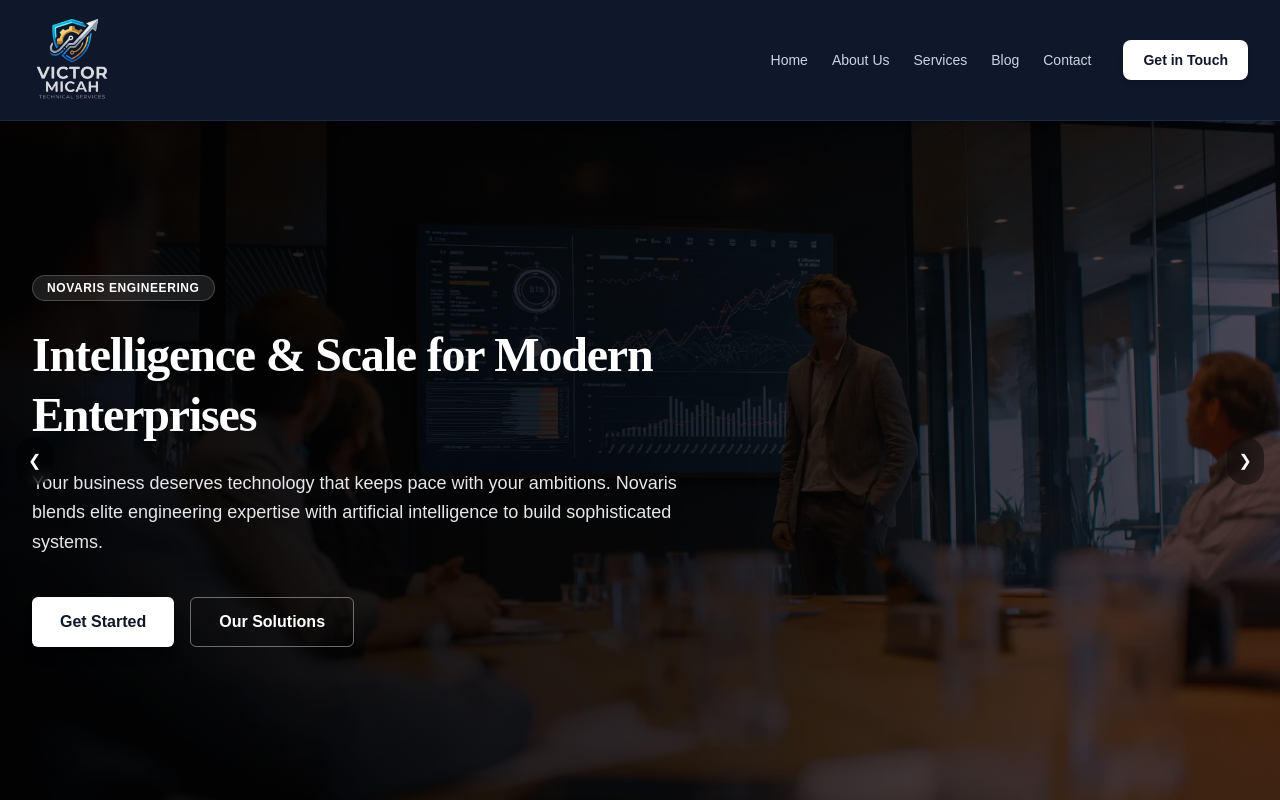
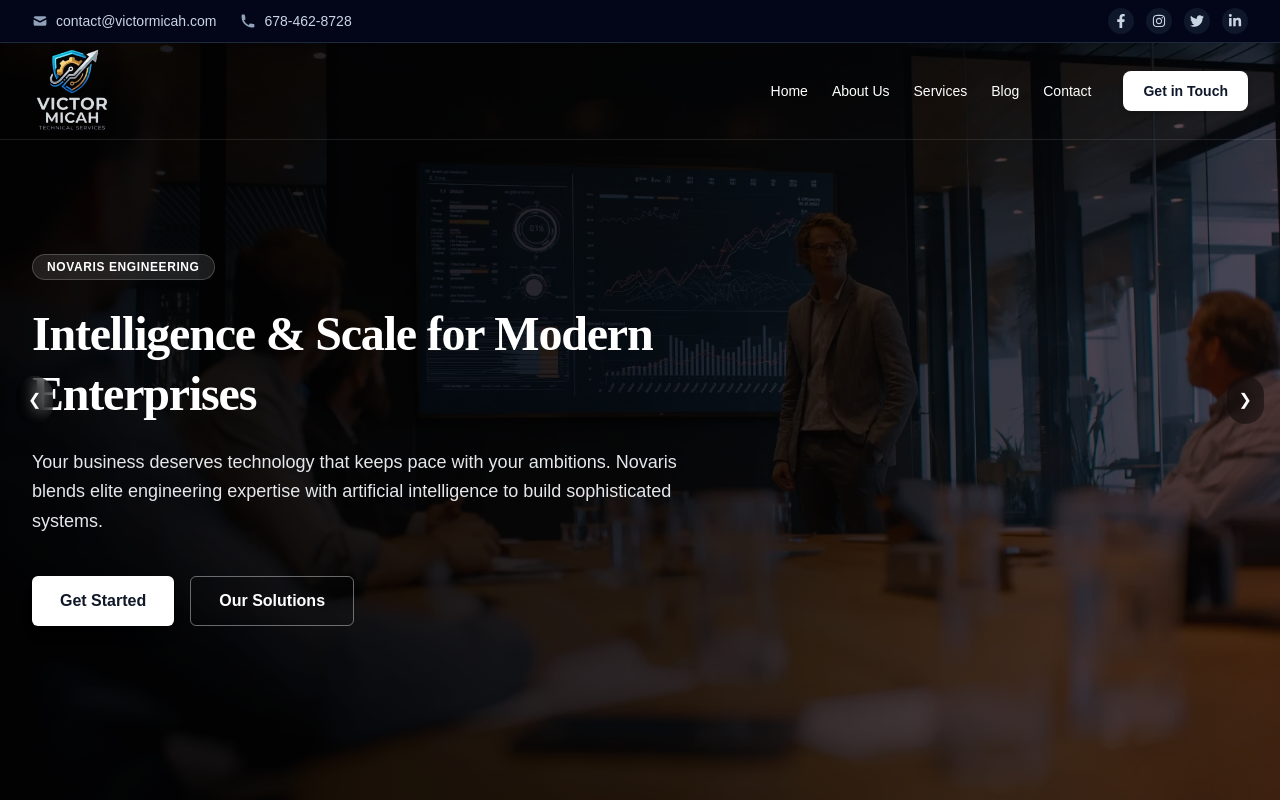
Before and after one commit to anujkaundal25/victor-micah, a Next.js app: page / in a window 1280 px wide. Shown: the top 800 px of the page. Built offline with nearby package versions, Linux system fonts and the light colour scheme.

Commit message:
create anew landing page

```diff
--- a/package.json
+++ b/package.json
@@ -10,7 +10,8 @@
   "dependencies": {
     "next": "16.3.1",
     "react": "19.2.8",
-    "react-dom": "19.2.8"
+    "react-dom": "19.2.8",
+    "react-icons": "^5.7.0"
   },
   "devDependencies": {
     "@tailwindcss/postcss": "^4",
--- a/src/component/sections/HeroSection.jsx
+++ b/src/component/sections/HeroSection.jsx
@@ -41,7 +41,7 @@
   };
 
   return (
-    <section className="relative w-full h-[85vh] min-h-[600px] overflow-hidden bg-gray-900 text-white">
+    <section className="relative w-full h-[85vh] min-h-screen overflow-hidden bg-gray-900 text-white pt-20">
       {/* Smooth Sliding Background Track */}
       <div
         className="absolute inset-0 flex transition-transform duration-1000 ease-in-out"
--- a/src/component/ui/Footer.jsx
+++ b/src/component/ui/Footer.jsx
@@ -20,7 +20,7 @@
             </p>
             <div className="space-y-2 text-sm text-slate-300 pt-2">
               <p className="flex items-center gap-2">
-                <span className="font-medium text-white">Email:</span> contact@medintegrity.com
+                <span className="font-medium text-white">Email:</span> contact@victormicah.com
               </p>
               <p className="flex items-center gap-2">
                 <span className="font-medium text-white">Phone:</span> 6784628728
--- a/src/component/ui/Header.jsx
+++ b/src/component/ui/Header.jsx
@@ -1,9 +1,40 @@
 "use client";
 
-import React, { useState } from 'react';
+import React, { useState, useEffect } from 'react';
+import { FaFacebookF, FaInstagram, FaTwitter, FaLinkedinIn } from 'react-icons/fa';
+import { HiMail, HiPhone } from 'react-icons/hi';
 
 function Header() {
   const [isMobileMenuOpen, setIsMobileMenuOpen] = useState(false);
+  const [showMainHeader, setShowMainHeader] = useState(false);
+  const [lastScrollY, setLastScrollY] = useState(0);
+
+  // Track scroll direction to show/hide main header only after scrolling past top bar
+  useEffect(() => {
+    const handleScroll = () => {
+      const currentScrollY = window.scrollY;
+
+      // Only activate fixed/hiding behavior after scrolling past the top bar (approx 45px)
+      if (currentScrollY > 45) {
+        if (currentScrollY > lastScrollY) {
+          // Scrolling DOWN -> Hide main header
+          setShowMainHeader(false);
+          setIsMobileMenuOpen(false);
+        } else {
+          // Scrolling UP -> Show main header
+          setShowMainHeader(true);
+        }
+      } else {
+        // At the very top, keep main header in its normal static position
+        setShowMainHeader(false);
+      }
+
+      setLastScrollY(currentScrollY);
+    };
+
+    window.addEventListener('scroll', handleScroll, { passive: true });
+    return () => window.removeEventListener('scroll', handleScroll);
+  }, [lastScrollY]);
 
   const pages = [
     { name: 'Home', href: '#home' },
@@ -13,16 +44,66 @@
     { name: 'Contact', href: '#contact' },
   ];
 
+  const socialLinks = [
+    { name: 'Facebook', href: 'https://facebook.com', icon: <FaFacebookF size={14} /> },
+    { name: 'Instagram', href: 'https://instagram.com', icon: <FaInstagram size={14} /> },
+    { name: 'Twitter', href: 'https://twitter.com', icon: <FaTwitter size={14} /> },
+    { name: 'LinkedIn', href: 'https://linkedin.com', icon: <FaLinkedinIn size={14} /> },
+  ];
+
   return (
-    <header className="bg-slate-900 text-white shadow-md sticky top-0 z-50 border-b border-slate-800">
+    // Added absolute positioning and explicit transparent dark context so it overlays the hero image cleanly
+    <header className="absolute top-0 left-0 w-full z-50 text-white bg-transparent">
+
+      {/* Top Header - Scrolls away normally */}
+      <div className="bg-slate-950 border-b border-slate-800 text-slate-300 text-xs sm:text-sm py-2 px-4 sm:px-6 lg:px-8">
+        <div className="max-w-7xl mx-auto flex flex-col sm:flex-row justify-between items-center gap-2">
+
+          {/* Contact Details with Icons */}
+          <div className="flex flex-wrap items-center gap-6">
+            <a href="mailto:contact@victormicah.com" className="flex items-center gap-2 hover:text-white transition-colors">
+              <HiMail className="text-slate-400" size={16} />
+              contact@victormicah.com
+            </a>
+            <a href="tel:6784628728" className="flex items-center gap-2 hover:text-white transition-colors">
+              <HiPhone className="text-slate-400" size={16} />
+              678-462-8728
+            </a>
+          </div>
+
+          {/* Social Icons */}
+          <div className="flex items-center space-x-3">
+            {socialLinks.map((social, index) => (
+              <a
+                key={index}
+                href={social.href}
+                target="_blank"
+                rel="noopener noreferrer"
+                aria-label={social.name}
+                className="p-1.5 bg-slate-900 text-slate-300 hover:text-white hover:bg-slate-800 rounded-full transition-colors"
+              >
+                {social.icon}
+              </a>
+            ))}
+          </div>
+
+        </div>
+      </div>
+
+      {/* Main Header */}
+      <div
+        className={`w-full transition-all duration-300 ${
+          showMainHeader
+            ? 'fixed top-0 left-0 bg-slate-900 shadow-lg shadow-black/30 border-b border-slate-800 translate-y-0'
+            : 'relative bg-transparent border-b border-white/10'
+        }`}
+      >
         <div className="max-w-7xl mx-auto px-4 sm:px-6 lg:px-8">
-        <div className="flex justify-between items-center h-30">
+          <div className="flex justify-between items-center h-24">
 
             {/* Logo / Brand */}
             <div className="flex-shrink-0 flex items-center space-x-3">
-            <img src="/logo.png" alt=""
-            width={80}
-            height={100} />
+              <img src="/logo.png" alt="Logo" width={80} height={100} />
             </div>
 
             {/* Desktop Navigation Links & CTA */}
@@ -32,7 +113,7 @@
                   <a
                     key={index}
                     href={page.href}
-                  className="text-sm font-medium text-slate-300 hover:text-white transition-colors duration-200"
+                    className="text-sm font-medium text-white hover:text-slate-300 transition-colors duration-200"
                   >
                     {page.name}
                   </a>
@@ -51,7 +132,7 @@
             <div className="flex md:hidden items-center">
               <button
                 onClick={() => setIsMobileMenuOpen(!isMobileMenuOpen)}
-              className="text-slate-300 hover:text-white focus:outline-none p-2"
+                className="text-white hover:text-slate-300 focus:outline-none p-2"
                 aria-label="Toggle Menu"
               >
                 <svg className="h-6 w-6" fill="none" viewBox="0 0 24 24" stroke="currentColor">
@@ -67,7 +148,7 @@
           </div>
         </div>
 
-      {/* Smooth Mobile Menu Dropdown with Slate Background */}
+        {/* Smooth Mobile Menu Dropdown */}
         <div
           className={`md:hidden bg-slate-900 border-t border-slate-800 overflow-hidden transition-all duration-300 ease-in-out ${
             isMobileMenuOpen ? 'max-h-96 opacity-100 py-4' : 'max-h-0 opacity-0 py-0 border-transparent'
@@ -79,7 +160,7 @@
                 key={index}
                 href={page.href}
                 onClick={() => setIsMobileMenuOpen(false)}
-              className="block text-sm font-medium text-slate-300 hover:text-white py-1.5 transition-colors"
+                className="block text-sm font-medium text-white hover:text-slate-300 py-1.5 transition-colors"
               >
                 {page.name}
               </a>
@@ -95,6 +176,7 @@
             </div>
           </div>
         </div>
+      </div>
     </header>
   );
 }
```
Also changed, not shown: 1 other file (tests, documents, lock files or other folders). Lines whose indentation alone changed are shown as unchanged.
